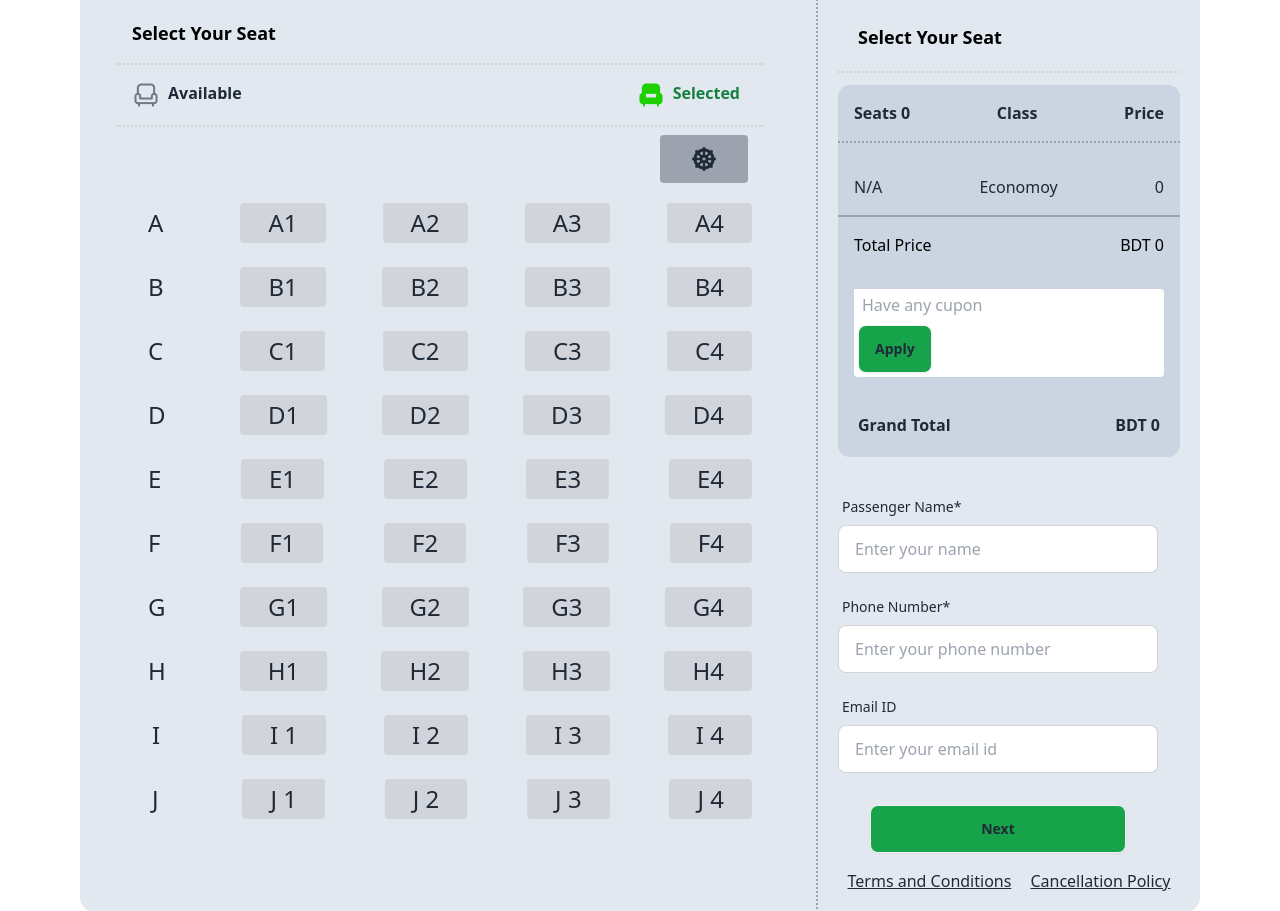
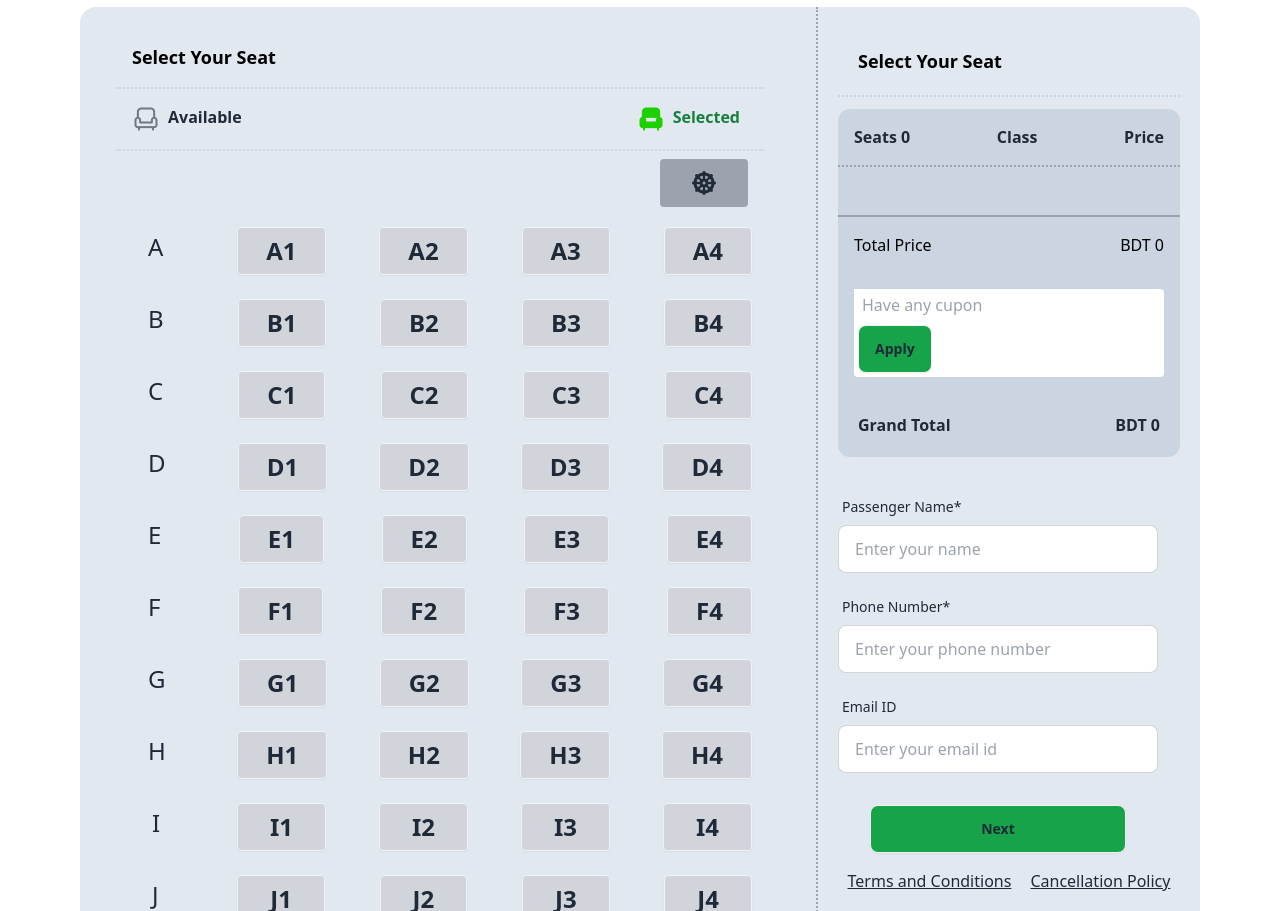
Before and after one commit to MasudRana71/Bus-ticketing, a plain HTML site: page index.html in a window 1280 px wide. Shown: the part 1889-2800 px from the top of the page. Drawn offline with nearby package versions, Linux system fonts and the light colour scheme.

Commit message:
update1.2.1

```diff
--- a/index.html
+++ b/index.html
@@ -1,5 +1,5 @@
 <!DOCTYPE html>
-<html lang="en">
+<html lang="en" class="scroll-smooth">
 <head>
     <meta charset="UTF-8">
     <meta name="viewport" content="width=device-width, initial-scale=1.0">
@@ -14,9 +14,9 @@
     <!-- custom stylesheets -->
      <link rel="stylesheet" href="assets/style.css">
 </head>
-<body class="m-0 p-0">
+<body class="m-0 p-0 ">
         <!-- navbar section start  -->
-    <div class="navbar bg-base-100 px-20">
+    <div class="navbar px-20 pt-8 ">
             <div class="navbar-start">
               <a class="btn btn-ghost text-xl font-bold">P-Ticket</a>
             </div>
@@ -43,7 +43,7 @@
                    integrated testing features allow for a streamlined .
                 </p>
                 <div class="flex justify-center m-16">
-                    <button class="btn  bg-green-600">Buy Tickets</button>
+                    <a href="#ticketting"><button class="btn scroll-smooth bg-green-600">Buy Tickets</button></a>
                 </div>
             </div>
             <div class="flex justify-center ">
@@ -106,7 +106,7 @@
                         <p>Coupon Code</p>
                     </div>
                </div>
-               <div class=" absolute w-[37px] ml-[680px]"><img src="images/cupon-devider.png" alt=""></div>
+               <div class=" absolute w-[37px] ml-[720px]"><img src="images/cupon-devider.png" alt=""></div>
             </div>
             <div class="flex justify-center my-16">
                 <button class="btn  bg-green-600">See All Offers</button>
@@ -115,7 +115,7 @@
     </section>
         <!-- best offer section end-->
         <!-- main tickiting section start  -->
-    <section>
+    <section id="ticketting">
             <!-- ticketing header  -->
         <div class="flex flex-col  border-green-600 border-t-4 rounded-3xl">
                 <div class="text-center m-16">
@@ -137,7 +137,7 @@
 
                             </div>
                             <div >
-                                <h1 class="flex text-lg text-green-600 bg-green-200 p-2 rounded-xl"><span class="pr-2"><img src="images/seat-green.png" alt=""></span> <span class="pr-2"> 40 </span> Seats left</h1>
+                                <h1 class="flex text-lg text-green-600 bg-green-200 p-2 rounded-xl"><span class="pr-2"><img src="images/seat-green.png" alt=""></span> <span class="pr-2"> <span id="totalSeatsDisplay">40</span></span> Seats left</h1>
                             </div>
                         </div>
                         <div class="bg-white rounded-xl text-lg px-8 py4 ">
@@ -192,73 +192,73 @@
                     </div>
                     <div class=" flex justify-between m-3">
                         <div class=" px-5 py-1 rounded text-2xl"><p>A</p></div>
-                        <div class="bg-gray-300 px-7 py-1 rounded text-2xl"><p>A1</p></div>
-                        <div class="bg-gray-300 px-7 py-1 rounded text-2xl"><p>A2</p></div>
-                        <div class="bg-gray-300 px-7 py-1 rounded text-2xl"><p>A3</p></div>
-                        <div class="bg-gray-300 px-7 py-1 rounded text-2xl"><p>A4</p></div>
+                        <button id="A1" class="btn btn-color bg-gray-300 px-7 py-1 rounded text-2xl">A1</button>
+                        <button id="A2" class="btn btn-color bg-gray-300 px-7 py-1 rounded text-2xl">A2</button>
+                        <button id="A3" class="btn btn-color bg-gray-300 px-7 py-1 rounded text-2xl">A3</button>
+                        <button id="A4" class="btn btn-color bg-gray-300 px-7 py-1 rounded text-2xl">A4</button>
                     </div>
                     <div class=" flex justify-between m-3">
                         <div class=" px-5 py-1 rounded text-2xl"><p>B</p></div>
-                        <div class="bg-gray-300 px-7 py-1 rounded text-2xl"><p>B1</p></div>
-                        <div class="bg-gray-300 px-7 py-1 rounded text-2xl"><p>B2</p></div>
-                        <div class="bg-gray-300 px-7 py-1 rounded text-2xl"><p>B3</p></div>
-                        <div class="bg-gray-300 px-7 py-1 rounded text-2xl"><p>B4</p></div>
+                        <button id="B1" class="btn btn-color bg-gray-300 px-7 py-1 rounded text-2xl">B1</button>
+                        <button id="B2" class="btn btn-color bg-gray-300 px-7 py-1 rounded text-2xl">B2</button>
+                        <button id="B3" class="btn btn-color bg-gray-300 px-7 py-1 rounded text-2xl">B3</button>
+                        <button id="B4" class="btn btn-color bg-gray-300 px-7 py-1 rounded text-2xl">B4</button>
                     </div>
                     <div class=" flex justify-between m-3">
                         <div class="px-5 py-1 rounded text-2xl"><p>C</p></div>
-                        <div class="bg-gray-300 px-7 py-1 rounded text-2xl"><p>C1</p></div>
-                        <div class="bg-gray-300 px-7 py-1 rounded text-2xl"><p>C2</p></div>
-                        <div class="bg-gray-300 px-7 py-1 rounded text-2xl"><p>C3</p></div>
-                        <div class="bg-gray-300 px-7 py-1 rounded text-2xl"><p>C4</p></div>
+                        <button id="C1" class="btn btn-color bg-gray-300 px-7 py-1 rounded text-2xl">C1</button>
+                        <button id="C2" class="btn btn-color bg-gray-300 px-7 py-1 rounded text-2xl">C2</button>
+                        <button id="C3" class="btn btn-color bg-gray-300 px-7 py-1 rounded text-2xl">C3</button>
+                        <button id="C4" class="btn btn-color bg-gray-300 px-7 py-1 rounded text-2xl">C4</button>
                     </div>
                     <div class=" flex justify-between m-3">
                         <div class="px-5 py-1 rounded text-2xl"><p>D</p></div>
-                        <div class="bg-gray-300 px-7 py-1 rounded text-2xl"><p>D1</p></div>
-                        <div class="bg-gray-300 px-7 py-1 rounded text-2xl"><p>D2</p></div>
-                        <div class="bg-gray-300 px-7 py-1 rounded text-2xl"><p>D3</p></div>
-                        <div class="bg-gray-300 px-7 py-1 rounded text-2xl"><p>D4</p></div>
+                        <button id="D1" class="btn btn-color bg-gray-300 px-7 py-1 rounded text-2xl">D1</button>
+                        <button id="D2" class="btn btn-color bg-gray-300 px-7 py-1 rounded text-2xl">D2</button>
+                        <button id="D3" class="btn btn-color bg-gray-300 px-7 py-1 rounded text-2xl">D3</button>
+                        <button id="D4" class="btn btn-color bg-gray-300 px-7 py-1 rounded text-2xl">D4</button>
                     </div>
                     <div class=" flex justify-between m-3">
                         <div class=" px-5 py-1 rounded text-2xl"><p>E</p></div>
-                        <div class="bg-gray-300 px-7 py-1 rounded text-2xl"><p>E1</p></div>
-                        <div class="bg-gray-300 px-7 py-1 rounded text-2xl"><p>E2</p></div>
-                        <div class="bg-gray-300 px-7 py-1 rounded text-2xl"><p>E3</p></div>
-                        <div class="bg-gray-300 px-7 py-1 rounded text-2xl"><p>E4</p></div>
+                        <button id="E1" class="btn btn-color bg-gray-300 px-7 py-1 rounded text-2xl">E1</button>
+                        <button id="E2" class="btn btn-color bg-gray-300 px-7 py-1 rounded text-2xl">E2</button>
+                        <button id="E3" class="btn btn-color bg-gray-300 px-7 py-1 rounded text-2xl">E3</button>
+                        <button id="E4" class="btn btn-color bg-gray-300 px-7 py-1 rounded text-2xl">E4</button>
                     </div>
                     <div class=" flex justify-between m-3">
                         <div class=" px-5 py-1 rounded text-2xl"><p>F</p></div>
-                        <div class="bg-gray-300 px-7 py-1 rounded text-2xl"><p>F1</p></div>
-                        <div class="bg-gray-300 px-7 py-1 rounded text-2xl"><p>F2</p></div>
-                        <div class="bg-gray-300 px-7 py-1 rounded text-2xl"><p>F3</p></div>
-                        <div class="bg-gray-300 px-7 py-1 rounded text-2xl"><p>F4</p></div>
+                        <button id="F1" class="btn btn-color bg-gray-300 px-7 py-1 rounded text-2xl">F1</button>
+                        <button id="F2" class="btn btn-color bg-gray-300 px-7 py-1 rounded text-2xl">F2</button>
+                        <button id="F3" class="btn btn-color bg-gray-300 px-7 py-1 rounded text-2xl">F3</button>
+                        <button id="F4" class="btn btn-color bg-gray-300 px-7 py-1 rounded text-2xl">F4</button>
                     </div>
                     <div class=" flex justify-between m-3">
                         <div class=" px-5 py-1 rounded text-2xl"><p>G</p></div>
-                        <div class="bg-gray-300 px-7 py-1 rounded text-2xl"><p>G1</p></div>
-                        <div class="bg-gray-300 px-7 py-1 rounded text-2xl"><p>G2</p></div>
-                        <div class="bg-gray-300 px-7 py-1 rounded text-2xl"><p>G3</p></div>
-                        <div class="bg-gray-300 px-7 py-1 rounded text-2xl"><p>G4</p></div>
+                        <button id="G1" class="btn btn-color bg-gray-300 px-7 py-1 rounded text-2xl">G1</button>
+                        <button id="G2" class="btn btn-color bg-gray-300 px-7 py-1 rounded text-2xl">G2</button>
+                        <button id="G3" class="btn btn-color bg-gray-300 px-7 py-1 rounded text-2xl">G3</button>
+                        <button id="G4" class="btn btn-color bg-gray-300 px-7 py-1 rounded text-2xl">G4</button>
                     </div>
                     <div class=" flex justify-between m-3">
                         <div class=" px-5 py-1 rounded text-2xl"><p>H</p></div>
-                        <div class="bg-gray-300 px-7 py-1 rounded text-2xl"><p>H1</p></div>
-                        <div class="bg-gray-300 px-7 py-1 rounded text-2xl"><p>H2</p></div>
-                        <div class="bg-gray-300 px-7 py-1 rounded text-2xl"><p>H3</p></div>
-                        <div class="bg-gray-300 px-7 py-1 rounded text-2xl"><p>H4</p></div>
+                        <button id="H1" class="btn btn-color bg-gray-300 px-7 py-1 rounded text-2xl">H1</button>
+                        <button id="H2" class="btn btn-color bg-gray-300 px-7 py-1 rounded text-2xl">H2</button>
+                        <button id="H3" class="btn btn-color bg-gray-300 px-7 py-1 rounded text-2xl">H3</button>
+                        <button id="H4" class="btn btn-color bg-gray-300 px-7 py-1 rounded text-2xl">H4</button>
                     </div>
                     <div class=" flex justify-between m-3">
                         <div class=" px-6 py-1 rounded text-2xl"><p>I</p></div>
-                        <div class="bg-gray-300 px-7 py-1 rounded text-2xl"><p>I 1</p></div>
-                        <div class="bg-gray-300 px-7 py-1 rounded text-2xl"><p>I 2</p></div>
-                        <div class="bg-gray-300 px-7 py-1 rounded text-2xl"><p>I 3</p></div>
-                        <div class="bg-gray-300 px-7 py-1 rounded text-2xl"><p>I 4</p></div>
+                        <button id="I1" class="btn btn-color bg-gray-300 px-8 py-1 rounded text-2xl">I1</button>
+                        <button id="I2" class="btn btn-color bg-gray-300 px-8 py-1 rounded text-2xl">I2</button>
+                        <button id="I3" class="btn btn-color bg-gray-300 px-8 py-1 rounded text-2xl">I3</button>
+                        <button id="I4" class="btn btn-color bg-gray-300 px-8 py-1 rounded text-2xl">I4</button>
                     </div>
                     <div class=" flex justify-between m-3">
                         <div class=" px-6 py-1 rounded text-2xl"><p>J</p></div>
-                        <div class="bg-gray-300 px-7 py-1 rounded text-2xl"><p>J 1</p></div>
-                        <div class="bg-gray-300 px-7 py-1 rounded text-2xl"><p>J 2</p></div>
-                        <div class="bg-gray-300 px-7 py-1 rounded text-2xl"><p>J 3</p></div>
-                        <div class="bg-gray-300 px-7 py-1 rounded text-2xl"><p>J 4</p></div>
+                        <button id="J1" class="btn btn-color bg-gray-300 px-8 py-1 rounded text-2xl">J1</button>
+                        <button id="J2" class="btn btn-color bg-gray-300 px-8 py-1 rounded text-2xl">J2</button>
+                        <button id="J3" class="btn btn-color bg-gray-300 px-8 py-1 rounded text-2xl">J3</button>
+                        <button id="J4" class="btn btn-color bg-gray-300 px-8 py-1 rounded text-2xl">J4</button>
                     </div>
                </div>
             </div>
@@ -271,7 +271,7 @@
                     <div class=" bg-slate-300 rounded-xl">
                         <div class=" flex justify-between border-gray-400 border-dotted border-b-2 p-4 font-bold mb-4">
                             <Div>
-                                <p> Seats <span>0</span></p>
+                                <p> Seats <span id="selectedCountDisplay">0</span></p>
                             </Div>
                             <Div>
                                 <p>Class</p>
@@ -281,14 +281,14 @@
                             </Div>
                         </div>
                         <div class=" flex justify-between p-4 ">
-                            <Div>
-                                <span>N/A</span>
+                            <Div >
+                                <span id="selectedButtonsList"></span>
                             </Div>
                             <Div>
-                                <span>Economoy</span>
+                                <span id="economy"></span>
                             </Div>
                             <Div>
-                                <span>0</span>
+                                <span id="addPeice"></span>
                             </Div>
                         </div>
                         <div class="border-gray-400 border border-b-1   "></div>
@@ -298,7 +298,7 @@
                             </Div>
 
                             <Div>
-                                <p>BDT <span> 0</span></p>
+                                <p>BDT <span id="totalPriceDisplay"> 0</span></p>
                             </Div>
                         </div>
                         <div class=" flex justify-between p-4 ">
@@ -314,7 +314,7 @@
                             </Div>
 
                             <Div class="">
-                                <p>BDT <span> 0</span></p>
+                                <p>BDT <span id="totalPriceDisplay"> 0</span></p>
                             </Div>
                         </div>
                     </div>
@@ -414,6 +414,7 @@
         </div>
     </section>
         <!-- Notification section end    -->
-
+    <script src="assets/ticket.js"></script>
+    <script src="assets/utility.js"></script>
 </body>
 </html>
```
Also changed, not shown: assets/ticket.js (added, +82 -0 lines), assets/utility.js (added).
